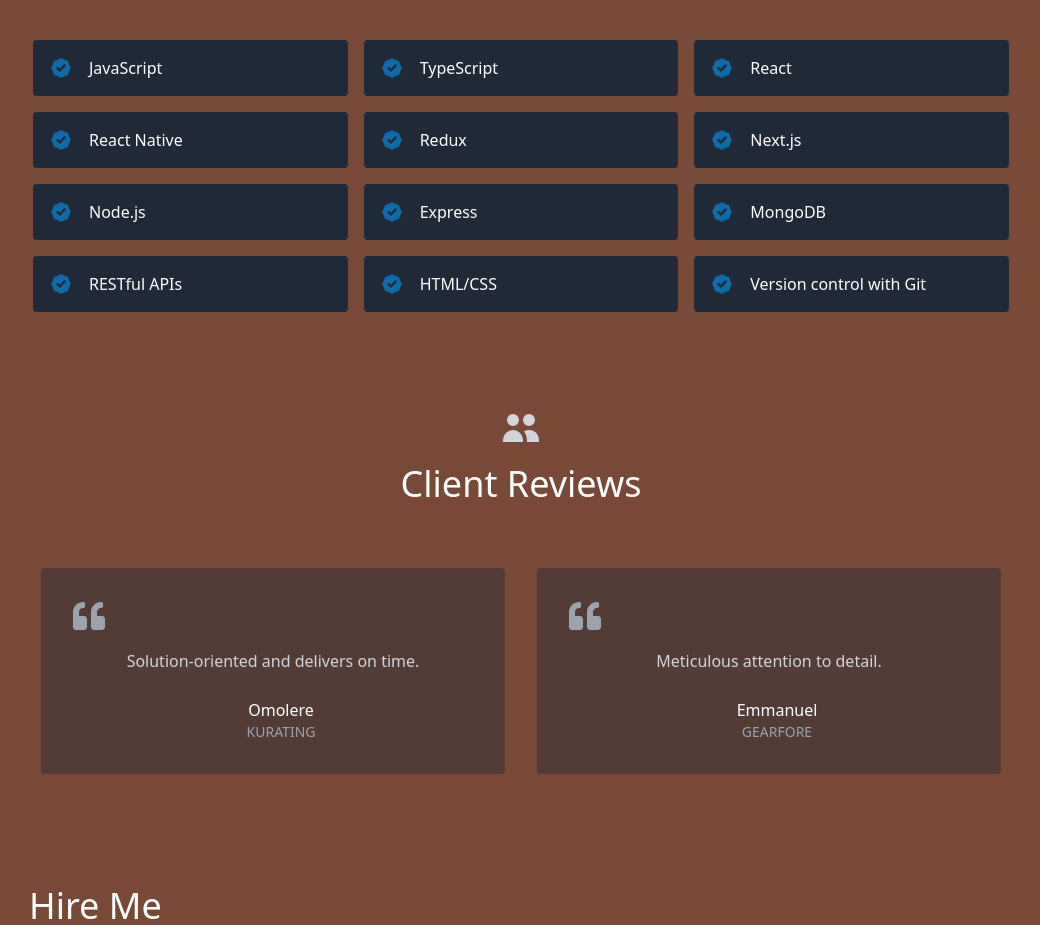
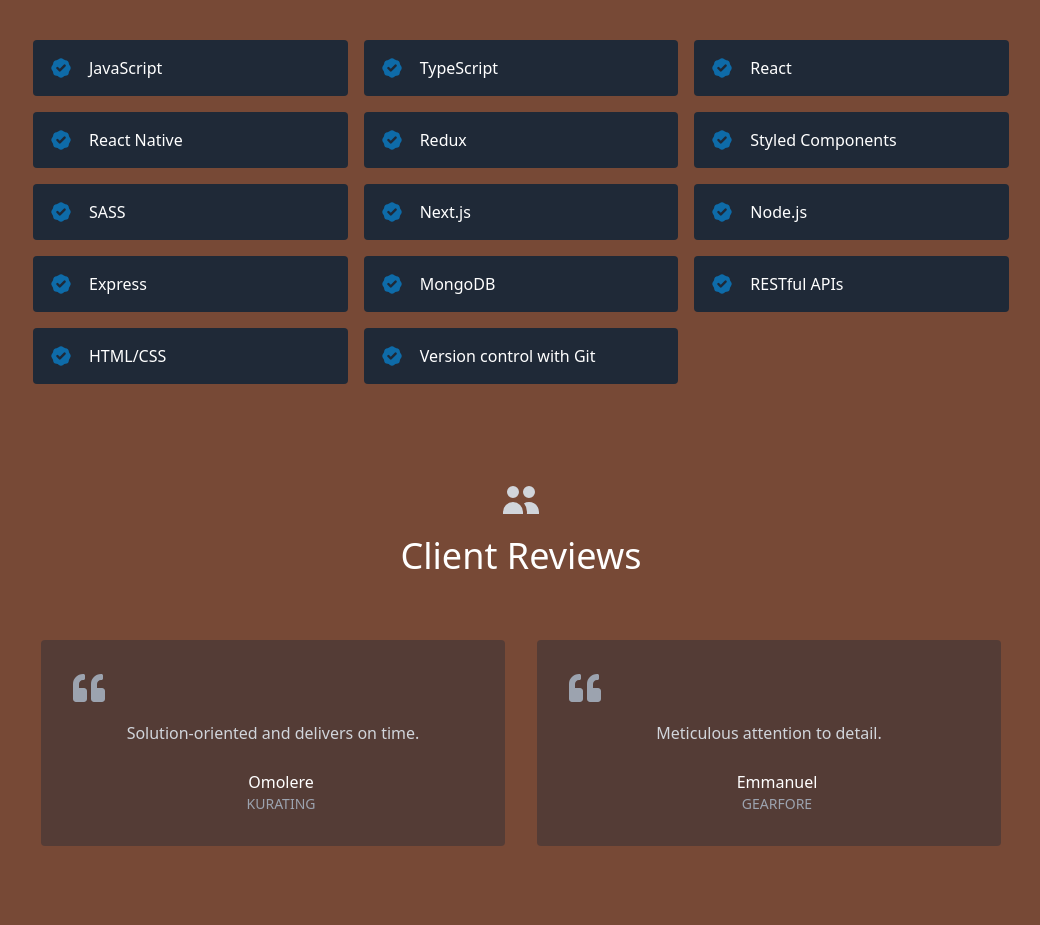
Before and after one commit to githero20/my-portfolio-1, a React (Create React App) app: page / in a window 1280 px wide. Shown: the part 1960-2885 px from the top of the page, without its empty margins (119-1159 px from the left). Built offline with nearby package versions, Linux system fonts and the light colour scheme.

Commit message:
add updated cv, scss, styled component skills

```diff
--- a/src/data.js
+++ b/src/data.js
@@ -11,7 +11,7 @@ export const projects = [
     subtitle: "Typescript, React, Redux, Styled Components",
     description: "A savings platform for individuals, groups.",
     image: "./project-6.gif",
-    // link: "https://serene-woodland-58988.herokuapp.com/",
+    link: "https://adashi-staging.netlify.app/",
   },
   {
     title: "YelpCamp",
@@ -66,6 +66,8 @@ export const skills = [
   "React",
   "React Native",
   "Redux",
+  "Styled Components",
+  "SASS",
   "Next.js",
   "Node.js",
   "Express",
```
Also changed, not shown: 1 other file (tests, documents, lock files or other folders).
